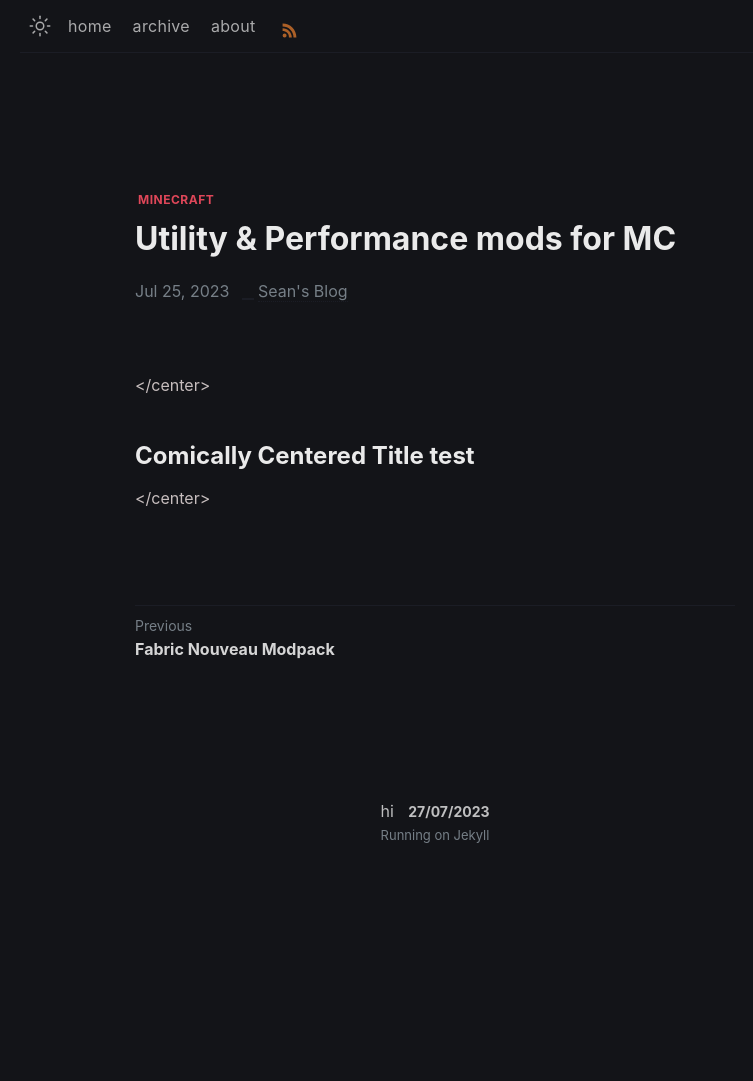
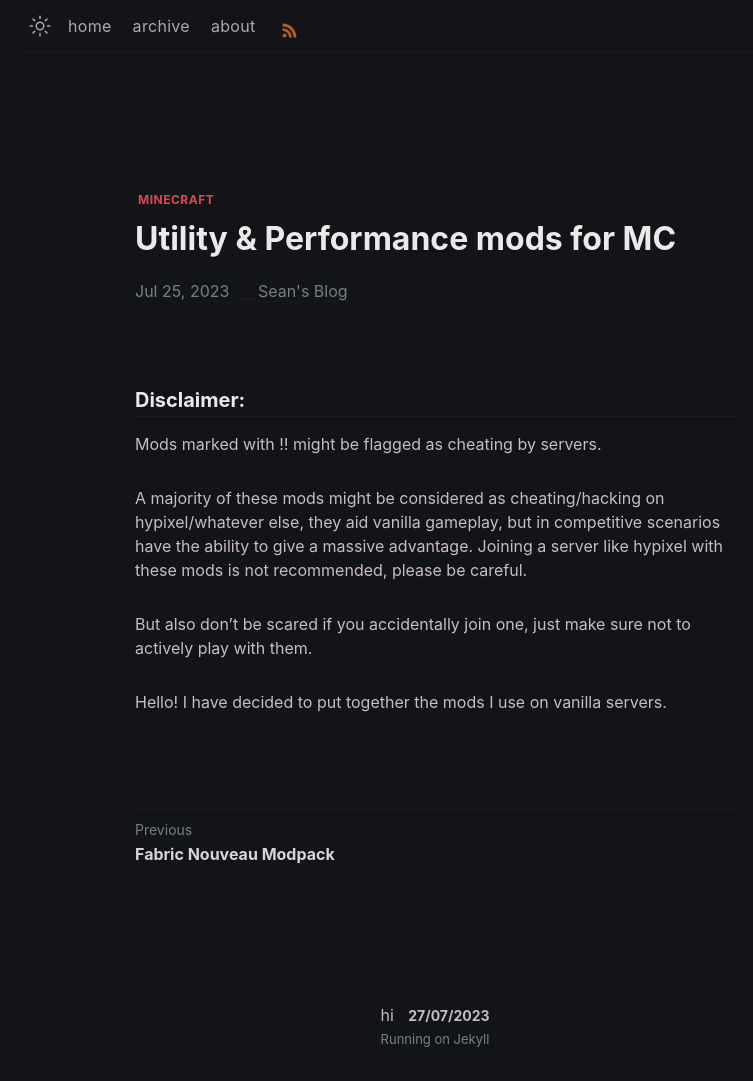
Before and after one commit to craftmyne/craftmyne.github.io, a Jekyll site: the page built from _posts/2023-07-25-modpackforquilt120.md, in a window 1280 px wide. Shown: the whole page, without its empty margins (205-958 px from the left). Built offline with Jekyll 4.4.1, drawn with Linux system fonts in a browser that asks for light colours; before the commit the page ends 900 px from its top, so only the background shows below that.

Commit message:
Update 2023-07-25-modpackforquilt120.md

```diff
--- a/_posts/2023-07-25-modpackforquilt120.md
+++ b/_posts/2023-07-25-modpackforquilt120.md
@@ -3,6 +3,13 @@ title:  Utility & Performance mods for MC
 tags:
   - Minecraft
 ---
-</center>
-# Comically Centered Title test
-</center>
+
+### Disclaimer:
+Mods marked with ‼ might be flagged as cheating by servers.
+
+A majority of these mods might be considered as cheating/hacking on hypixel/whatever else, they aid vanilla gameplay, but in competitive scenarios have the ability to give a massive advantage.
+Joining a server like hypixel with these mods is not recommended, please be careful.
+
+But also don't be scared if you accidentally join one, just make sure not to actively play with them.
+
+Hello! I have decided to put together the mods I use on vanilla servers.
```
